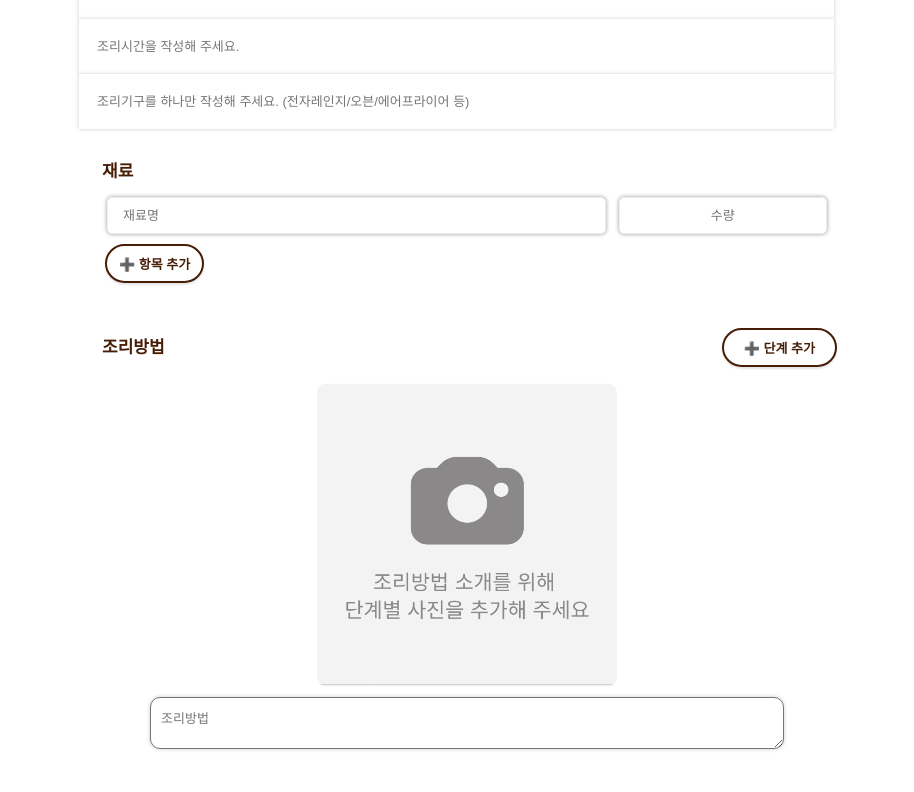
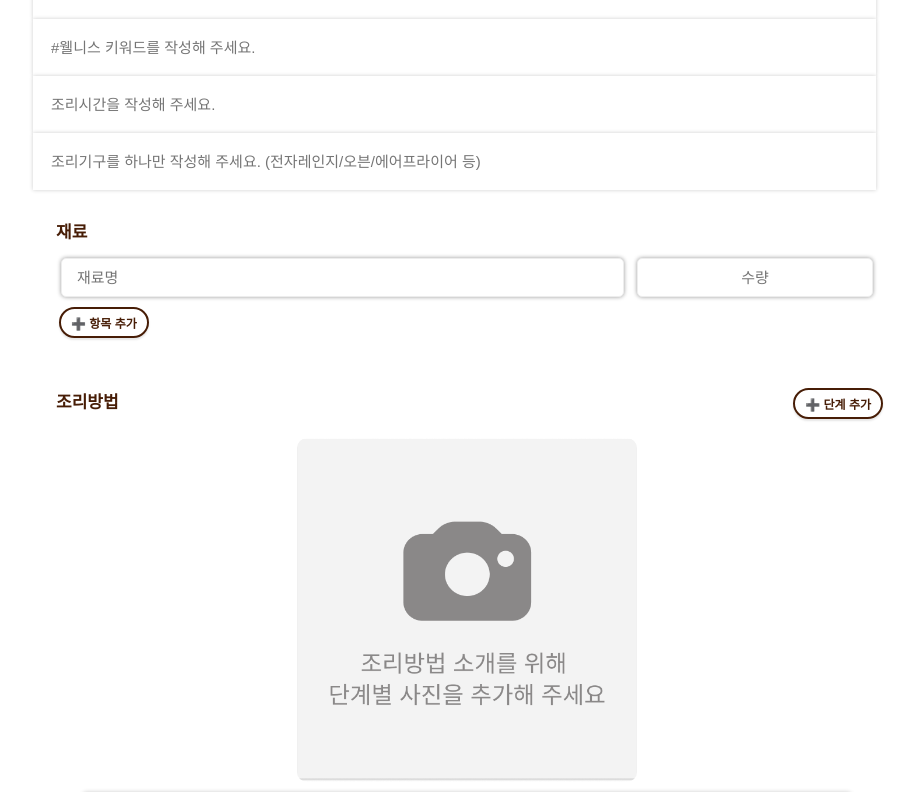
Before and after one commit to Likelion-at-SMWU-12th/DreamPatissier-Client, a React (Create React App) app in the folder dream/: page /recipes/write in a window 1280 px wide. Shown: the part 600-1392 px from the top of the page, without its empty margins (173-1087 px from the left). Built offline with nearby package versions, Linux system fonts and the light colour scheme.

Commit message:
[Style] 일부 스타일 수정

```diff
--- a/dream/src/styles/WriteRecipe.css
+++ b/dream/src/styles/WriteRecipe.css
@@ -7,7 +7,7 @@
 .input-recipe-data {
   padding: 20px 0 !important;
   padding-left: 18px !important;
-  font-size: 13px !important;
+  font-size: 15px !important;
   width: 95% !important;
   border: none !important;
   box-shadow: 0 0 4px rgba(0, 0, 0, 0.2) !important;
@@ -51,7 +51,7 @@
 }
 
 .ingredient-div input {
-  font-size: 13px;
+  font-size: 15px !important;
   padding: 10px 0 !important;
   border-radius: 5px;
   border: 1px solid rgb(237, 237, 237);
@@ -70,10 +70,10 @@
 }
 
 .add-gredient-btn {
-  padding: 8px 12px;
+  padding: 5px 10px;
   margin-left: 8px;
   color: #471d06;
-  font-size: 13px;
+  font-size: 12px;
   font-weight: 800;
   background-color: white;
   border: 2px solid #471d06;
@@ -98,6 +98,7 @@
 }
 
 .recipe-step {
+  margin-right: 10px;
   display: flex;
   flex-direction: column;
   align-items: center;
@@ -109,7 +110,7 @@
   position: relative;
   cursor: pointer;
   width: 100%;
-  max-width: 300px;
+  max-width: 340px;
   margin-bottom: 10px;
 }
 
@@ -120,10 +121,11 @@
 }
 
 .text-explain {
-  border-radius: 10px;
-  width: 85%;
+  border-radius: 5px;
+  border: 1px solid #d9d9d9;
+  width: 92%;
   padding: 10px;
-  font-size: 13px;
+  font-size: 15px !important;
   box-shadow: 0 0 4px rgba(0, 0, 0, 0.2);
 }
 
@@ -154,8 +156,8 @@
 }
 
 .step-add-button {
-  padding: 8px 20px;
-  font-size: 13px;
+  padding: 5px 10px;
+  font-size: 12px;
   font-weight: 800;
   background-color: white;
   color: #471d06;
```
